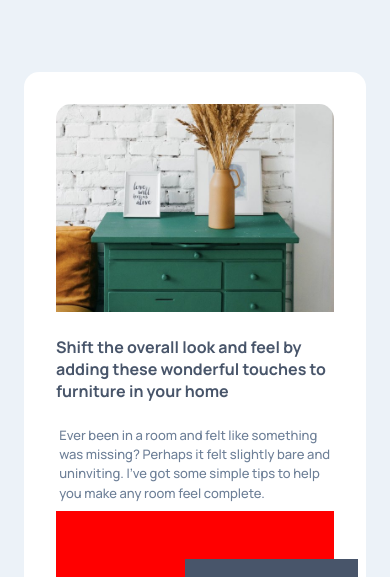
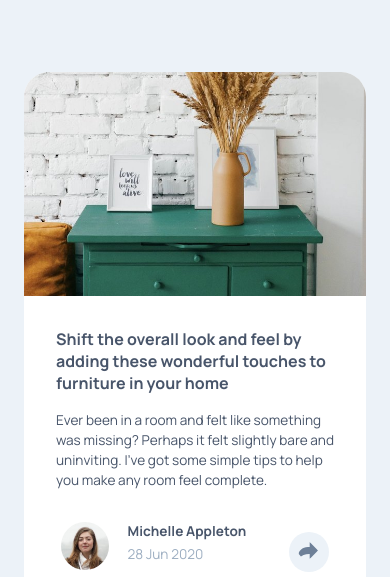
Before and after one commit to Kyvs123/article-preview-component, a plain HTML site: page index.html in a window 390 px wide. Shown: the top 577 px of the page. Drawn offline with Linux system fonts and the light colour scheme.

Commit message:
updates css and html mobile

```diff
--- a/index.html
+++ b/index.html
@@ -8,11 +8,7 @@
 
   <title>Frontend Mentor | Article preview component</title>
 
-  <!-- Feel free to remove these styles or customise in your own stylesheet 👍 -->
-  <style>
-    .attribution { font-size: 11px; text-align: center; }
-    .attribution a { color: hsl(228, 45%, 44%); }
-  </style>
+
 </head>
 <body>
 
@@ -29,12 +25,17 @@
 
     </div>
 
+
+
 <div class="author">
   <img src="images/avatar-michelle.jpg" alt="Avatar Michelle">
-<h2>Michelle Appleton
-  </h2>
-<p>28 Jun 2020</p>
-<button class="share-icon"><a href="#"></a></button>
+  <div class="about">
+    <h2>Michelle Appleton
+    </h2>
+  <p>28 Jun 2020</p>
+  </div>
+
+<a href="#" class="share"><img src="images/icon-share.svg" alt=""></a>
 </div>
 
 
--- a/styles.css
+++ b/styles.css
@@ -26,111 +26,93 @@
     }
 
 
-    header{
-        background-image: url(images/drawers.jpg);
-        padding-top: 11rem;
-        padding-bottom: 2rem;
-        background-position: top;
-        background-size: cover;
-        border-top-right-radius: 15px;
-        border-top-left-radius: 15px;
-    }
 
     main{
       margin-top: 3rem;
       background-color: white;
       border-radius: 15px;
       position: relative;
-      padding: 2rem;
+      border-top-left-radius: 25px;
+      border-top-right-radius: 25px;
 
+   }
+
+   .banner{
+    background-image: url(images/drawers.jpg);
+   background-size: cover;
+    position: relative;
+    padding: 7rem;
+    background-repeat: no-repeat;
+    border-top-left-radius: 25px;
+    border-top-right-radius: 25px;
+   }
+
+   .text{
+    padding: 2rem;
+
+   }
+
+   .text h1{
+    font-size: 1rem;
+    color: var(--very-dark-grayish-blue);
+    margin-bottom: 1rem;
+   }
+
+   .text p{
+    color: var(--very-dark-grayish-blue);
+    font-size: .85rem;
+    font-weight: 400;
+    line-height: 1.25rem;
+   }
+    .author{
+        width: 100%;
+        justify-content: space-around;
+
+         font-size: 13px;
+         height: 3rem;
+         display: flex;
+         color: var(--very-dark-grayish-blue);
 
 
     }
-    .text{
-        padding-bottom: .5rem;
-        color: var(--very-dark-grayish-blue);
-        font-weight: 700;
 
+    .author h2{
+        font-size: .85rem;
+        margin-bottom: 5px;
     }
 
-    h1{
-        font-size: 1.5rem;
-        margin-top: 1.5rem;
-        margin-bottom: 1.5rem;
-        font-size: 1rem;
-    }
-    .text p{
-        font-size: 13px;
-        line-height: 1.2rem;
-        font-weight: 500;
-        margin-right: .2rem;
-        margin-left: .2rem;
-       color: var(--desaturated-dark-blue);
-    }
-
-    .author{
-        margin-top: 1rem;
-         font-size: 13px;
-         height: 3rem;
-
+    .author p{
+        font-size: .85rem;
+        color: var(--grayish-blue);
     }
 
     .author img{
         width: 3rem;
         border-radius: 100%;
+        margin-left: 1rem;
+        margin-right: -1.5rem;
+
+    }
+    .share{
+        background-color: var(--light-grayish-blue);
+        width: 2.5rem;
+        height: 2.5rem;
+        border-radius: 100%;
+        margin-right: 1rem;
+        margin-top: 10px;
+
+    }
+    .share img{
+        width: 1.25rem;
         position: relative;
-    }
-
-
-    .author h2, .author p{
-        position: relative;
-        left: 3.5rem;
-        bottom: 3rem;
-        font-size: inherit;
-        color: var(--grayish-blue);
-    }
-
-    .author h2{
-        color: var(--very-dark-grayish-blue);
-        margin-bottom: .2rem;
-    }
-
-    .share-icon{
-        position: relative;
-        bottom: 5rem;
-        left: 14rem;
-        background-color: var(--light-grayish-blue);
-        border: none;
-        padding: 1rem;
-        border-radius: 100%;
-        background-image: url(images/icon-share.svg);
-        background-repeat: no-repeat;
-        background-position: center;
+        top: 10px;
+        right: 7px;
 
     }
 
 
-    .share{
-        /* display: none; */
-        z-index: 10;
-        position: relative;
-    background-color: red;
-        bottom: 4rem;
-        padding: 3rem;
-        width: 300px
-        background-color: var(--very-dark-grayish-blue);
-    }
 
-    .medias{
 
-        display: flex;
-        background-color: var(--very-dark-grayish-blue);
-        position: fixed;
-        z-index: 10;
-        right: 2rem;
-        padding: 1.5rem;
 
 
     }
-
-}
```
